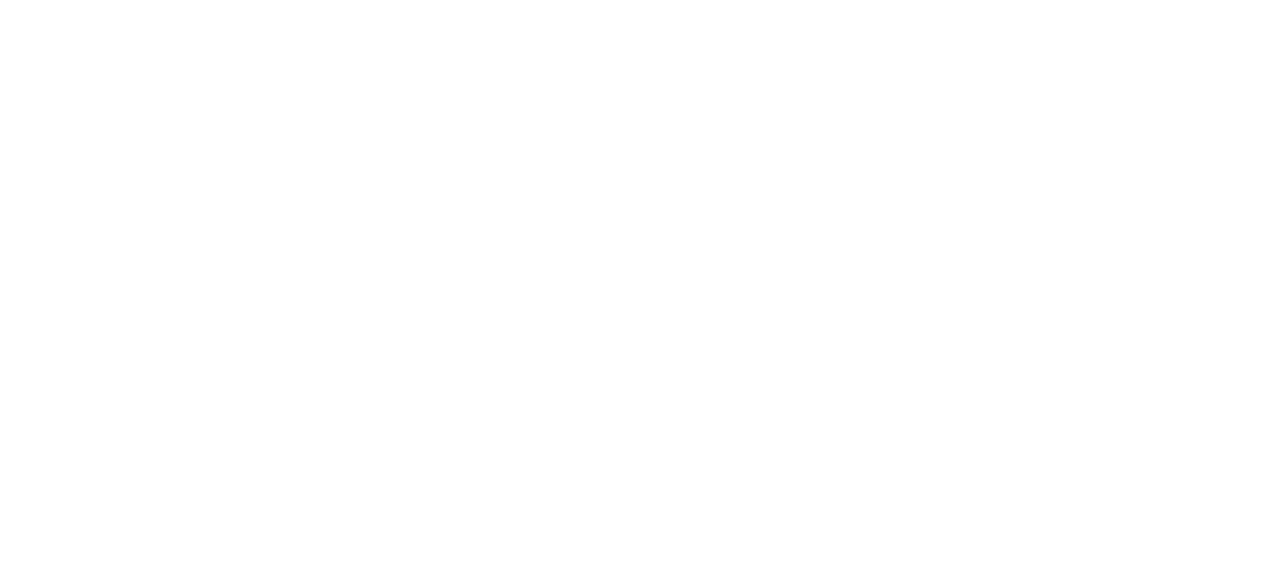
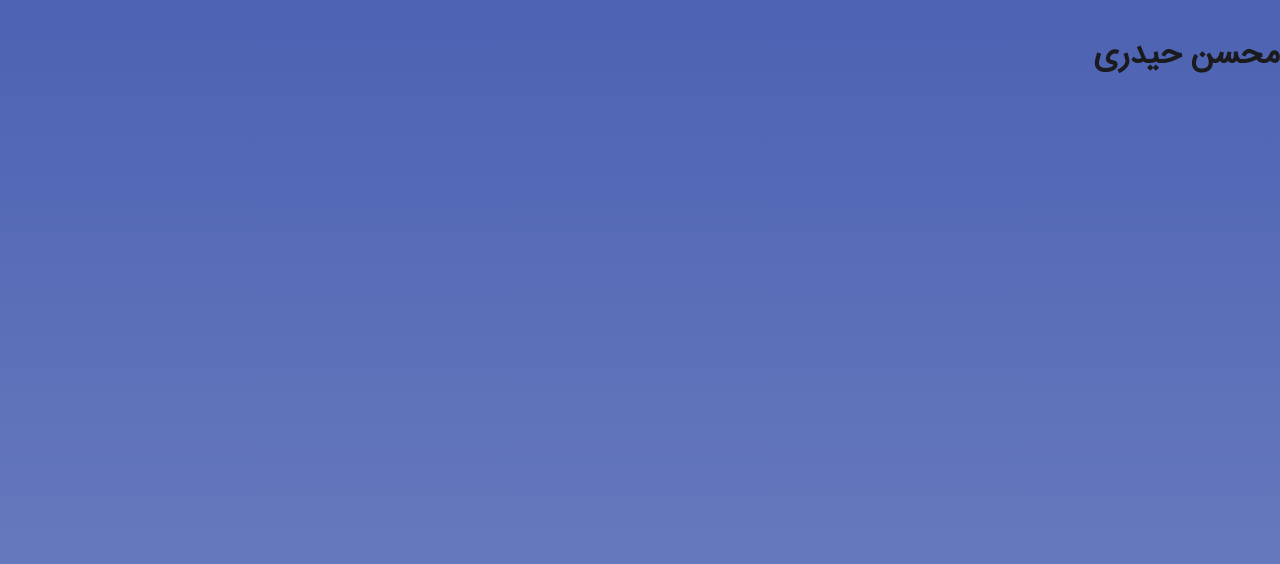
Before and after one commit to discoverbasecode/Todo-App, a plain HTML site: page index.html in a window 1280 px wide. Drawn offline with Linux system fonts and the light colour scheme.

Commit message:
Add App Style Basic

```diff
--- a/Assets/css/style.css
+++ b/Assets/css/style.css
@@ -4,6 +4,138 @@
     url('/Assets/Css/font/iranSansWeb/IRANSansWeb.woff') format('woff'),
     url('/Assets/Css/font/iranSansWeb/IRANSansWeb.ttf') format('ttf');
 }
-* {
-  font-family: IRANSANS;
+
+body {
+  direction: rtl;
 }
+:root {
+  /** Varaible Colore style  */
+  --granite-gray: hsl(210, 1%, 37%);
+  --errie-black: hsl(240, 2%, 11%);
+  --slimy-green: hsl(91, 100%, 30%);
+  --fuzzy-wuzzy: hsl(0, 42%, 57%);
+  --davys-gray: hsl(220, 2%, 28%);
+  --cultured-1: hsl(228, 17%, 94%);
+  --cultured-2: hsl(0, 0%, 96%);
+  --dim-gray: hsl(240, 1%, 41%);
+  --white-80: hsl(0, 0%, 100%, 0.8);
+  --white-70: hsl(0, 0%, 100%, 0.7);
+  --white-40: hsl(0, 0%, 100%, 0.4);
+  --white-10: hsl(0, 0%, 100%, 0.1);
+  --black-05: hsl(0, 0%, 0%, 0.05);
+  --black-50: hsl(0, 0%, 0%, 0.5);
+  --black-25: hsl(0, 0%, 0%, 0.25);
+  --white-2: hsl(0, 0%, 98%);
+  --white-1: hsl(0, 0%, 100%);
+  --black: hsla(0, 0%, 0%);
+
+  /** Varaible Theme Colore style  */
+  --hue: 227;
+  --theme-bg: linear-gradient(
+    to bottom,
+    hsl(var(--hu, 227), 40%, 50%),
+    hsl(var(--hu, 227), 40%, 60%)
+  );
+  --theme-color: hsl(var(--hu, 227), 42%, 57%);
+
+  /** Varaible TypoGraphy Colore style  */
+  --ff-iransans: IRANSANS;
+  --fs-1: 2.6rem;
+  --fs-2: 2.2rem;
+  --fs-3: 1.8rem;
+  --fs-4: 1.4rem;
+  --fs-5: 1.2rem;
+  --fw-500: 500;
+
+  /** Varaible Radius  style  */
+  --radius-4: 4px;
+  --radius-5: 5px;
+  --radius-10: 10px;
+
+  /** Varaible Shadows Colore style  */
+  --shadow-1: 0 0 5px hsla(0, 0%, 0%, 0.05);
+  --shadow-2: 0 0 10px hsla(0, 0%, 0%, 0.05);
+
+  /** Varaible transition animations style  */
+  --transition: 0.15s ease;
+  --cubix-out: cubic-bezier(0.05, 0.65, 0.25, 1);
+}
+
+*,
+*::before,
+*::after {
+  margin: 0;
+  padding: 0;
+  box-sizing: border-box;
+}
+
+li {
+  list-style: none;
+}
+a {
+  text-decoration: none;
+  color: inherit;
+}
+
+a,
+img,
+span,
+input,
+label,
+button,
+strong,
+ion-icon {
+  display: block;
+}
+
+img {
+  height: auto;
+}
+
+input,
+button {
+  background: none;
+  border: none;
+  font: inherit;
+}
+input {
+  width: 100%;
+}
+button {
+  cursor: pointer;
+}
+strong {
+  font-weight: normal;
+}
+ion-icon {
+  pointer-events: none;
+}
+html {
+  font-family: var(--ff-iransans);
+  font-size: 10px;
+  scroll-behavior: smooth;
+}
+
+body {
+  background-image: var(--theme-bg);
+  color: var(--errie-black);
+  font-size: 1.6rem;
+  min-height: 100vh;
+  padding-block: 30px;
+  display: grid;
+  grid-template-columns: 1fr;
+  overflow: hidden;
+  opacity: 0;
+  transition: 0.3s ease;
+}
+body.loaded {
+  opacity: 1;
+}
+
+:focus-visible {
+  outline-offset: 4px;
+}
+
+:focus-visible:active {
+  outline-offset: 2px;
+}
--- a/index.html
+++ b/index.html
@@ -5,14 +5,18 @@
     <meta charset="UTF-8">
     <meta http-equiv="X-UA-Compatible" content="IE=edge">
     <meta name="viewport" content="width=device-width, initial-scale=1.0">
+    <!-- Main Style css Classes -->
     <link rel="stylesheet" href="Assets/css/style.css">
+    <!-- Favicon Style-->
+    <link rel="shortcut icon" href="Assets/img/ManotooJS_Logo.png" type="image/x-icon">
+    <!-- Title Todo App -->
     <title>یادآوری وظایف من</title>
 </head>
 
-<body>
+<body class="loaded">
 
-
-
+    <h1>محسن حیدری</h1>
+    <!-- Custome Js App -->
     <script src="Assets/js/App.js"></script>
 </body>
 
```
Also changed, not shown: Assets/img/ManotooJS_Logo.png (added), Assets/img/svg/ManotooJS_Logo.svg (added), Assets/img/svg/calendar_svg.svg (added).
